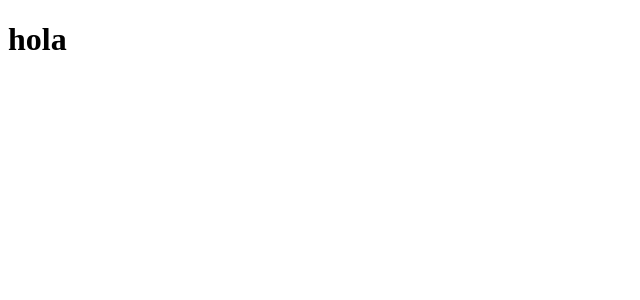
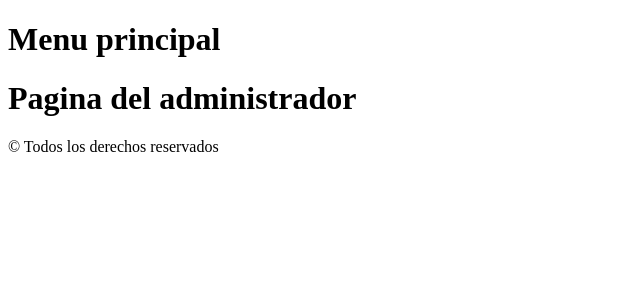
Before and after one commit to Luazubel/CRUDCafe, a React (Vite) app: page /administrar in a window 1280 px wide. Shown: the top 300 px of the page, without its empty margins (0-640 px from the left). Built offline with nearby package versions, Linux system fonts and the light colour scheme.

Commit message:
agregamos varios componentes y el sistema de rutas

```diff
--- a/src/App.jsx
+++ b/src/App.jsx
@@ -1,11 +1,27 @@
+import { BrowserRouter, Routes, Route } from "react-router-dom"
+import Inicio from "./components/views/Inicio"
+import Administrador from "./components/views/Administrador"
+import Error404 from "./components/views/Error404"
+import Menu from "./components/common/Menu"
+import Footer from "./components/common/Footer"
 
 function App() {
 
 
   return (
-    <>
-     <h1>hola</h1>
-    </>
+     //administrar las rutas
+    <BrowserRouter>
+    <Menu></Menu>
+    <Routes>
+      {/* las rutas siempre son el dominio + el path */}
+      <Route exact path="/" element={<Inicio></Inicio>}>
+      </Route>
+      <Route exact path="/administrar" element={<Administrador></Administrador>} />
+      <Route path="*" element={<Error404/>}>
+      </Route>
+    </Routes>
+    <Footer></Footer>
+    </BrowserRouter>
   )
 }
 
--- /dev/null
+++ b/src/components/common/Footer.jsx
@@ -0,0 +1,10 @@
+
+const Footer = () => {
+    return (
+        <div>
+            <p>&copy; Todos los derechos reservados</p>
+        </div>
+    );
+};
+
+export default Footer;
--- /dev/null
+++ b/src/components/common/Menu.jsx
@@ -0,0 +1,10 @@
+
+const Menu = () => {
+    return (
+        <div>
+            <h1>Menu principal</h1>
+        </div>
+    );
+};
+
+export default Menu;
--- /dev/null
+++ b/src/components/views/Administrador.jsx
@@ -0,0 +1,11 @@
+
+
+const Administrador = () => {
+    return (
+        <div>
+            <h1>Pagina del administrador</h1>
+        </div>
+    );
+};
+
+export default Administrador;
--- /dev/null
+++ b/src/components/views/Error404.jsx
@@ -0,0 +1,11 @@
+
+
+const Error404 = () => {
+    return (
+        <div>
+            <h1>Error 404</h1>
+        </div>
+    );
+};
+
+export default Error404;
--- /dev/null
+++ b/src/components/views/Inicio.jsx
@@ -0,0 +1,11 @@
+
+
+const Inicio = () => {
+    return (
+        <div>
+            <h1>Pagina principal</h1>
+        </div>
+    );
+};
+
+export default Inicio;
```
Also changed, not shown: db-1696791205043.json (deleted, +0 -19 lines).
